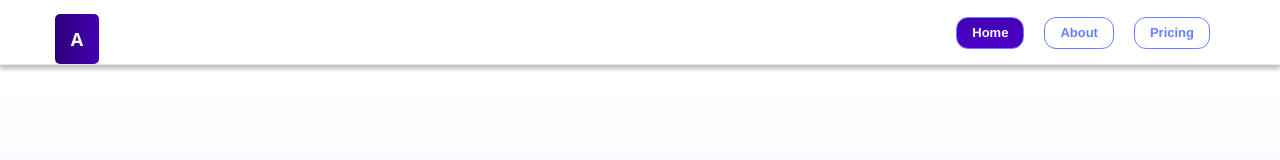
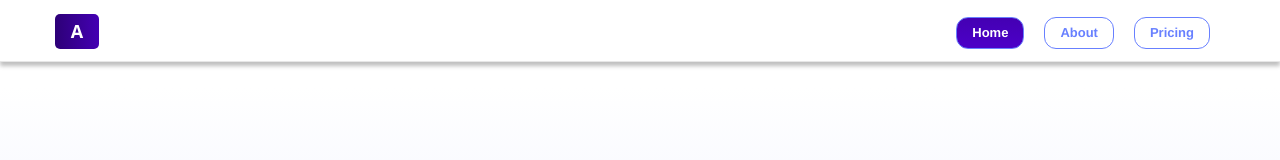
Before and after one commit to kpcsdocker/EdutechHost, an Angular app: page / in a window 1280 px wide. Shown: the top 160 px of the page. Built offline with nearby package versions, Linux system fonts and the light colour scheme; a web font is replaced by a local one.

Commit message:
ui_alignments

```diff
--- a/src/app/home/home.component.css
+++ b/src/app/home/home.component.css
@@ -0,0 +1 @@
+.navbar-brand{line-height:5px!important;}
--- a/src/assets/css/style.css
+++ b/src/assets/css/style.css
@@ -145,8 +145,8 @@ header .navbar {
     background: linear-gradient(90deg, #2D0077 0%, #4400B3 100%);
     text-align: center;
     width: 44px;
-    height: 35px;
-    line-height: 32px;
+    height: 35px!important;
+    line-height: 35px!important;
     color: #fff !important;
     font-size: 22px;
     border-radius: 5px;
```
